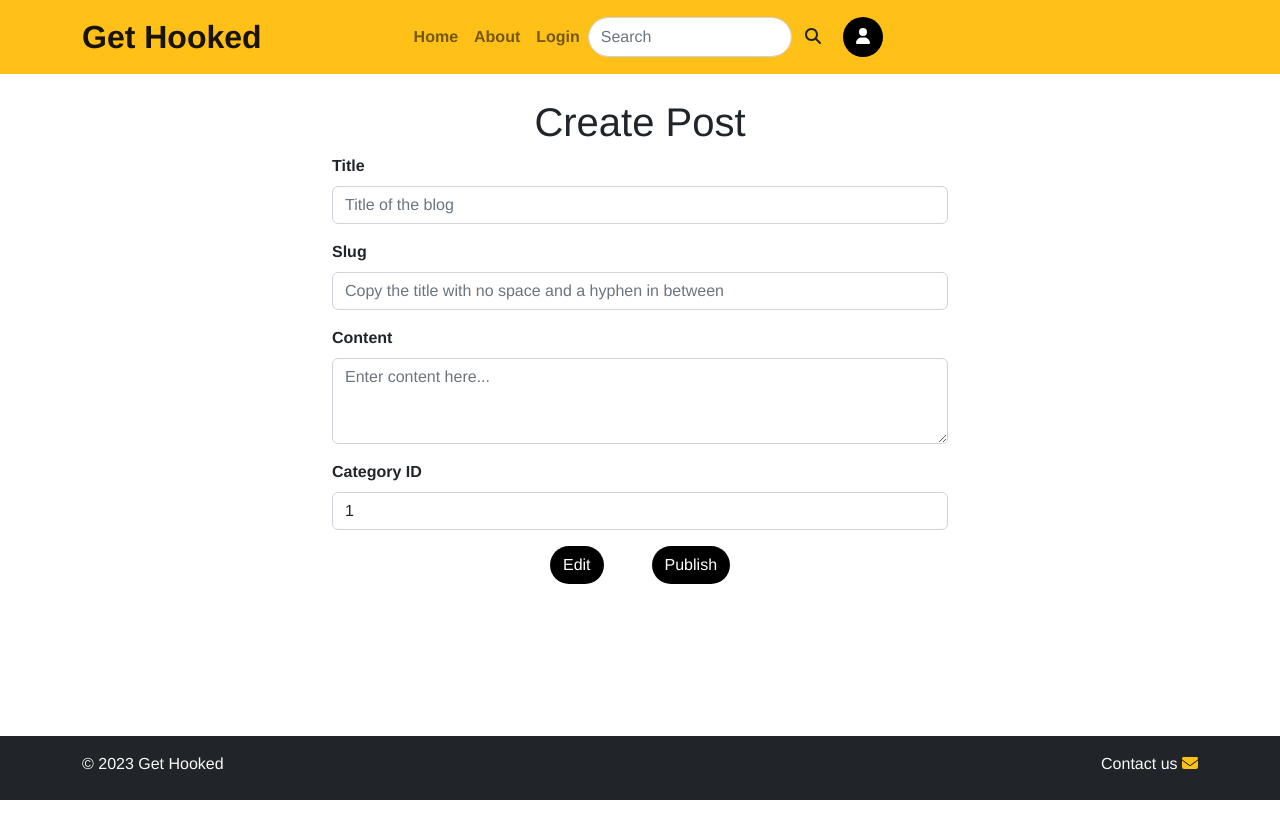
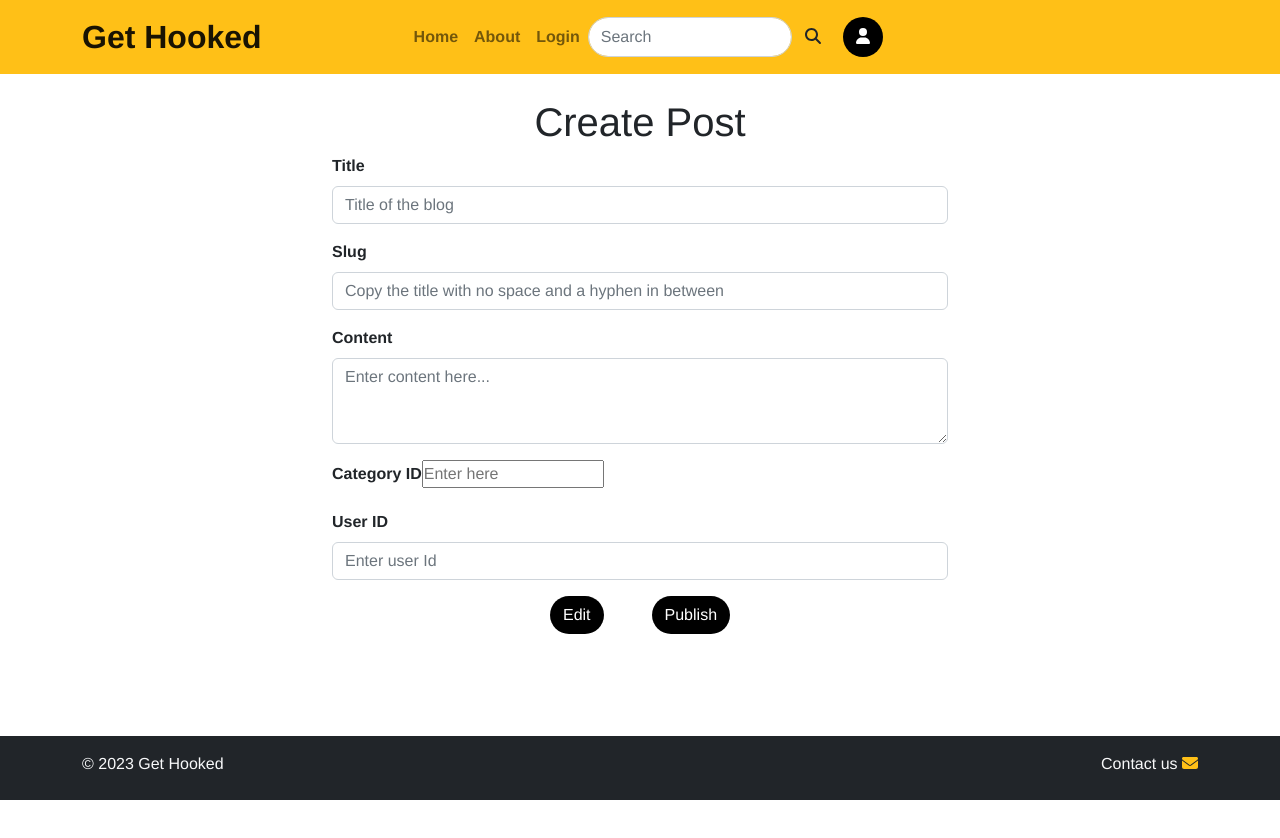
Before and after one commit to Pawankumar-shedage/Blog-App-Client-Side, a React (Vite) app: page /dashboard/createPost in a window 1280 px wide. Shown: the top 838 px of the page. Before the commit the page ends 800 px from the top, so only its background shows below. Built offline with nearby package versions, Linux system fonts and the light colour scheme; no server answers.

Commit message:
started working on create post component, fetching data from server

```diff
--- a/src/Components/Blogs.jsx
+++ b/src/Components/Blogs.jsx
@@ -13,7 +13,7 @@ import {
   faShareSquare,
 } from "@fortawesome/free-regular-svg-icons";
 import { FontAwesomeIcon } from "@fortawesome/react-fontawesome";
-import { useState } from "react";
+import { useEffect, useState } from "react";
 
 /* eslint-disable no-unused-vars */
 export const Blogs = () => {
@@ -30,24 +30,41 @@ export const Blogs = () => {
   const [commentBtn, setIsComment] = useState(false);
   const [shareBtn, setIsShare] = useState(false);
 
+  // Post Data . From Server
+  const [posts, setPosts] = useState([]);
+
+  useEffect(() => {
+    try {
+      fetch("http://localhost:8080/api/posts")
+        .then((response) => response.json())
+        .then((data) => {
+          setPosts(data);
+          console.log(data);
+        });
+    } catch (error) {
+      console.log("Error occured while fetching posts:", error);
+    }
+  }, []);
+
   return (
     <div className="container ps-3" style={{ marginBottom: "60px" }}>
       <div className="row justify-content-center">
         <div className="card col-12 mb-3 ">
           {/* Single blog post */}
           <div className="card-body blogs">
-            <h5 className="card-title">
-              <span>01</span> Blog Title
-            </h5>
-            <p className="card-text">
-              Lorem ipsum dolor sit, amet consectetur adipisicing elit. Incidunt
-              assumenda placeat architecto ducimus. Magni quidem aperiam
-              possimus temporibus illo aliquam.
-            </p>
+            {posts.map((post) => (
+              <div key={post.id}>
+                <h5 className="card-title">
+                  <span>{post.id}</span> {post.title}
+                </h5>
+                <p className="card-text">{post.content}</p>
+              </div>
+            ))}
 
             {/* like,dislike,comment, share button */}
             <div className="blog-action" style={centerDiv}>
               <div className="blog-btns">
+                {/* Like Btn */}
                 <button
                   className="btn"
                   onClick={() => {
@@ -59,6 +76,8 @@ export const Blogs = () => {
                     icon={likeBtn ? faSolidThumbsUp : faThumbsUp}
                   />
                 </button>
+
+                {/* Dislike Btn */}
                 <button
                   className="btn"
                   onClick={() => {
@@ -70,6 +89,8 @@ export const Blogs = () => {
                     icon={dislikeBtn ? faSolidThumbsDown : faThumbsDown}
                   />
                 </button>
+
+                {/* Comment Btn */}
                 <button
                   className="btn"
                   onClick={() => setIsComment(!commentBtn)}
@@ -78,6 +99,8 @@ export const Blogs = () => {
                     icon={commentBtn ? faSolidComment : faComment}
                   />
                 </button>
+
+                {/* Share btn */}
                 <button className="btn" onClick={() => setIsShare(!shareBtn)}>
                   <FontAwesomeIcon
                     icon={shareBtn ? faSolidShareSquare : faShareSquare}
--- a/src/Components/CreatePost.jsx
+++ b/src/Components/CreatePost.jsx
@@ -1,5 +1,6 @@
-import { useState } from "react";
+import { useEffect, useState } from "react";
 import { Base } from "./Base";
+import { loadCategories } from "../Services/Category_service";
 
 export const CreatePost = () => {
   // Posting blog-post
@@ -7,9 +8,25 @@ export const CreatePost = () => {
   const [postData, setPostData] = useState({
     title: "",
     slug: "",
+    summary: "",
     content: "",
-    category_id: "1",
+    category: {
+      id: "",
+    },
+    user: {
+      id: "",
+    },
   });
+
+  useEffect(() => {
+    loadCategories()
+      .then((data) => {
+        console.log(data.json);
+      })
+      .catch((err) => {
+        console.log(err);
+      });
+  }, []);
 
   const handleInputChange = (e) => {
     const { name, value } = e.target;
@@ -18,7 +35,19 @@ export const CreatePost = () => {
       [name]: value,
     });
 
-    console.log(postData.category_id);
+    console.log(postData.category.id);
+  };
+
+  const handleNestedInputChange = (e) => {
+    const { name, value } = e.target;
+    const [parent, field] = name.split(".");
+    setPostData((prevData) => ({
+      ...prevData,
+      [parent]: {
+        ...prevData[parent],
+        [field]: value,
+      },
+    }));
   };
 
   const handlePublishPost = async (e) => {
@@ -44,6 +73,8 @@ export const CreatePost = () => {
     }
   };
 
+  // Get categories
+
   const centerDiv = {
     display: "flex",
     justifyContent: "center",
@@ -53,7 +84,10 @@ export const CreatePost = () => {
   return (
     <>
       <Base>
-        <div className="container createPost" style={{ width: "50vw" }}>
+        <div
+          className="container mb-5 createPost"
+          style={{ width: "50vw", height: "100vh" }}
+        >
           <br />
           <h1 className="text-center">Create Post</h1>
           <form onSubmit={handlePublishPost}>
@@ -103,18 +137,29 @@ export const CreatePost = () => {
               <label className="form-label">
                 <span className="fw-semibold">Category ID</span>
               </label>
+
+              <input
+                type="select"
+                id="category"
+                placeholder="Enter here"
+              ></input>
+            </div>
+            <div className="mb-3">
+              <label className="form-label">
+                <span className="fw-semibold">User ID</span>
+              </label>
               <input
                 type="number"
-                name="category_id"
-                value={postData.category_id}
-                onChange={handleInputChange}
+                name="user_id"
+                value={postData.user.id}
+                onChange={handleNestedInputChange}
                 className="form-control"
-                id="category"
-                placeholder="Enter category Id"
+                id="user_id"
+                placeholder="Enter user Id"
               />
             </div>
 
-            <div style={centerDiv}>
+            <div className="mb-5" style={centerDiv}>
               <button className="btn me-5" id="myButton">
                 Edit
               </button>
--- /dev/null
+++ b/src/Services/Category_service.js
@@ -0,0 +1,13 @@
+//using fetch to get all categories.
+
+export const loadCategories = ()=>{
+    return fetch("http://localhost:8080/categories",{
+        method:'GET',
+        headers:{
+            'Content-Type':'application/json',
+        },
+    })
+        .then(response =>{
+            return response.data
+        })
+}
```
